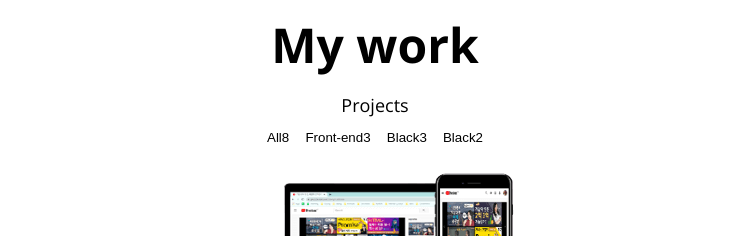
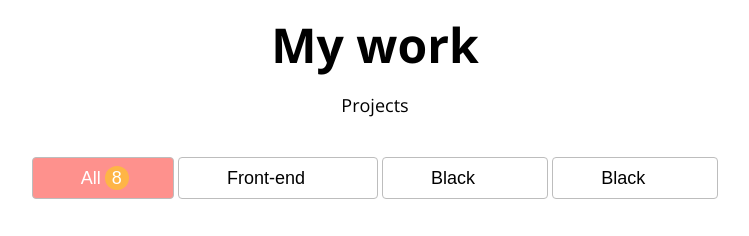
Before and after one commit to LKBum/portfolio, a plain HTML site: page index.html in a window 1280 px wide. Shown: the part 2280-2516 px from the top of the page, without its empty margins (265-1014 px from the left). Drawn offline with nearby package versions, Linux system fonts and the light colour scheme.

Commit message:
CSS:Category

```diff
--- a/index.html
+++ b/index.html
@@ -196,7 +196,7 @@
       <h1>My work</h1>
       <h3>Projects</h3>
       <div class="work__categories">
-        <button class="category__btn">
+        <button class="category__btn active">
           All<span class="category__count">8</span>
         </button>
         <button class="category__btn">
--- a/style.css
+++ b/style.css
@@ -280,3 +280,43 @@
 .etc {
   padding: 20px;
 }
+
+/* Work */
+
+.work__categories {
+  margin: 40px;
+}
+
+.category__btn {
+  border: 1px solid var(--color-dark-white);
+  border-radius: var(--size-border-radius);
+  font-size: var(--font-regular);
+  padding: 8px 48px;
+}
+
+.category__btn.active,
+.category__btn:hover {
+  background-color: var(--color-pink);
+  color: var(--color-white);
+}
+
+.category__btn.active .category__count,
+.category__btn:hover .category__count {
+  opacity: 1;
+  top: 0;
+}
+
+.category__count {
+  background-color: var(--color-orange);
+  border-radius: 50%;
+  color: var(--color-white);
+  width: 24px;
+  height: 24px;
+  display: inline-block;
+  line-height: 24px;
+  position: relative;
+  top: -20px;
+  left: 4px;
+  opacity: 0;
+  transition: all var(--animation-duration) ease-in;
+}
```
